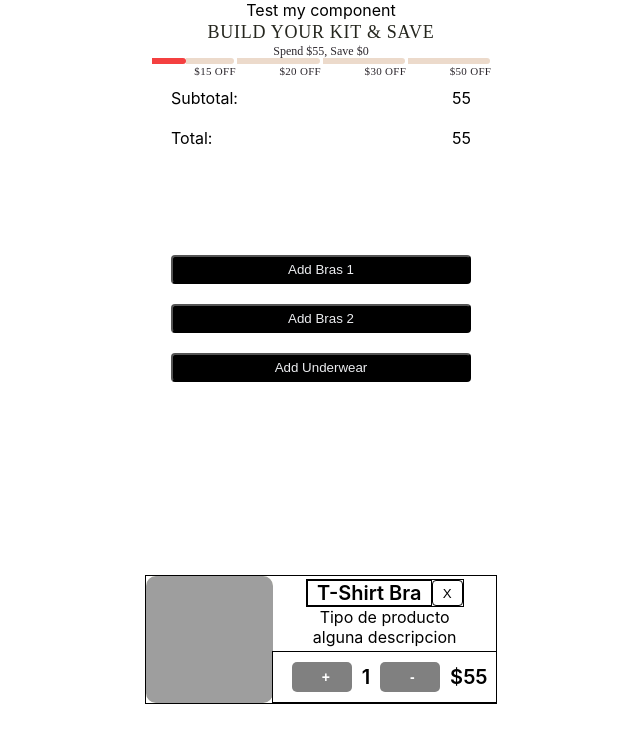
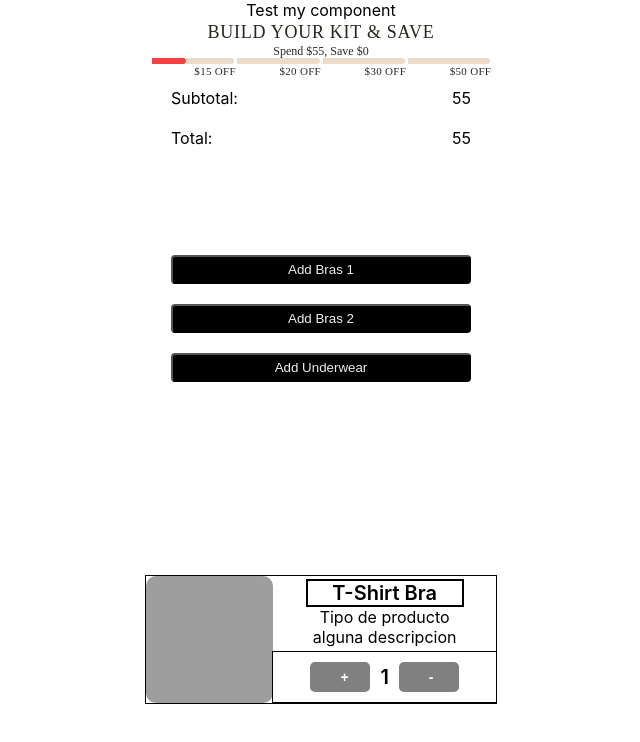
Before and after one commit to fllantada/thirdlove, a React (Create React App) app: page / in a window 1280 px wide. Both pictures are taken after a click on the button "Add Bras 1". Shown: the top 742 px of the page, without its empty margins (319-959 px from the left). Built offline with nearby package versions, Linux system fonts and the light colour scheme; grey boxes are pictures that could not be loaded.

Commit message:
modularized info Card

```diff
--- a/src/components/Card/Card.module.css
+++ b/src/components/Card/Card.module.css
@@ -17,31 +17,6 @@
   width: 70%;
   height: 100%;
 }
-button.CustomButton {
-  width: 30px;
-  height: 30px;
-  background-color: grey;
-  color: white;
-  border: none;
-  border-radius: 5px;
-  font-size: 14px;
-  font-weight: 600;
-  cursor: pointer;
-}
-.TitleContainer {
-  width: 100%;
-  display: flex;
-  flex-direction: row;
-  align-items: space-between;
-  justify-content: space-between;
-  font-size: 20px;
-  font-weight: 600;
-  border: 0.1px solid black;
-}
-.Title {
-  width: 80%;
-  border: 0.1px solid black;
-}
 
 button.DelateButton {
   margin: 0;
@@ -54,14 +29,12 @@ button.DelateButton {
 
   width: 20%;
 }
-
-.ButtonContainer {
-  border: 0.1px solid black;
-  width: 100%;
+.PriceContainer {
   display: flex;
   flex-direction: row;
+  justify-content: space-between;
   align-items: center;
-  justify-content: center;
-  font-size: 20px;
-  font-weight: 600;
+  width: 100%;
+  height: 100%;
+  border: 0.1px solid black;
 }
--- a/src/components/Card/Card.tsx
+++ b/src/components/Card/Card.tsx
@@ -3,6 +3,7 @@ import { ILineItem } from "../../types";
 import CardImage from "./CarImage";
 import CardInfo from "./CardInfo";
 import styles from "./Card.module.css";
+import CardButton from "./CardButton";
 
 interface CartItemProps {
   lineItem: ILineItem;
@@ -26,12 +27,7 @@ const Card: React.FunctionComponent<CartItemProps> = ({
 
       <div className={styles.ContentContainer}>
         <CardInfo title={lineItem.product} type={lineItem.productType} />
-
-        <div className={styles.ButtonContainer}>
-          <button className={styles.CustomButton}>+</button>1
-          <button className={styles.CustomButton}>-</button>
-          <div className={styles.Price}>${lineItem.price}</div>
-        </div>
+        <CardButton />
       </div>
     </div>
   );
--- /dev/null
+++ b/src/components/Card/CardButton.module.css
@@ -0,0 +1,21 @@
+.ButtonContainer {
+  border: 0.1px solid black;
+  width: 100%;
+  display: flex;
+  flex-direction: row;
+  align-items: center;
+  justify-content: center;
+  font-size: 20px;
+  font-weight: 600;
+}
+button.CustomButton {
+  width: 30px;
+  height: 30px;
+  background-color: grey;
+  color: white;
+  border: none;
+  border-radius: 5px;
+  font-size: 14px;
+  font-weight: 600;
+  cursor: pointer;
+}
--- a/src/components/Card/CardButton.tsx
+++ b/src/components/Card/CardButton.tsx
@@ -0,0 +1,16 @@
+import styles from "./CardButton.module.css";
+interface Props {
+  title?: string;
+  type?: string;
+  description?: string;
+}
+const CardButton: React.FC<Props> = ({}) => {
+  return (
+    <div className={styles.ButtonContainer}>
+      <button className={styles.CustomButton}>+</button>1
+      <button className={styles.CustomButton}>-</button>
+    </div>
+  );
+};
+
+export default CardButton;
--- a/src/components/Card/CardInfo.module.css
+++ b/src/components/Card/CardInfo.module.css
@@ -17,18 +17,6 @@
   border: 0.1px solid black;
 }
 .Title {
-  width: 80%;
+  width: 100%;
   border: 0.1px solid black;
 }
-
-button.DelateButton {
-  margin: 0;
-  padding: 0;
-  border: none;
-  background: none;
-  cursor: pointer;
-  color: black;
-  border: 0.1px solid black;
-
-  width: 20%;
-}
--- a/src/components/Card/CardInfo.tsx
+++ b/src/components/Card/CardInfo.tsx
@@ -13,7 +13,6 @@ const CardInfo: React.FC<Props> = ({
     <div className={styles.ContentContainer}>
       <div className={styles.TitleContainer}>
         <div className={styles.Title}> {title}</div>
-        <button className={styles.DelateButton}>X</button>
       </div>
 
       <div className={styles.Subtitle}>Tipo de producto</div>
```
